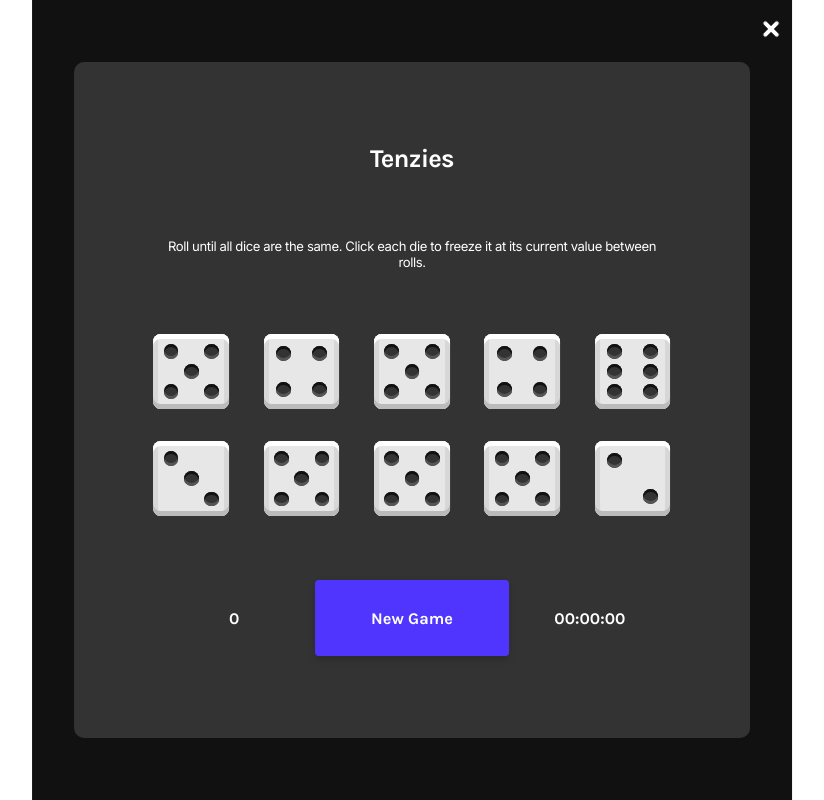
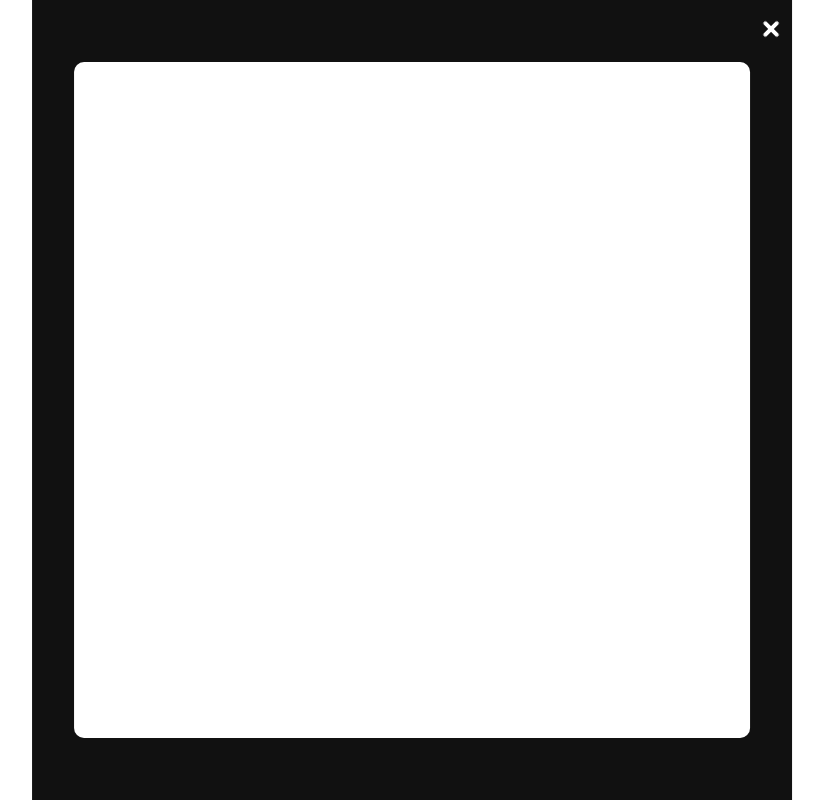
Before and after one commit to pianistoff/tenzies, a React (Create React App) app: page / in a window 1280 px wide. Both pictures are taken after a click on the button 998 px from the left and 31 px from the top of the page. Shown: the whole page, without its empty margins (228-1052 px from the left). Built offline with nearby package versions, Linux system fonts and the light colour scheme.

Commit message:
Place table canvas

```diff
--- a/src/App.jsx
+++ b/src/App.jsx
@@ -5,7 +5,6 @@ import Stopwatch from './components/Stopwatch';
 import Table from './components/Table';
 import { selectDice } from './store/diceSlice';
 import { selectGameOn } from './store/gameOnSlice';
-import { selectTableOpen } from './store/tableOpenSlice';
 import useNewGame from './hooks/useNewGame';
 import useEndGame from './hooks/useEndGame';
 import useFireworks from './hooks/useFireworks';
@@ -16,7 +15,6 @@ import HamburgerMenu from './components/HamburgerMenu';
 export default function App() {
   const dice = useSelector(selectDice);
   const gameOn = useSelector(selectGameOn);
-  const tableOpen = useSelector(selectTableOpen);
   const newGame = useNewGame();
   const roll = useRollDice();
   useEndGame();
@@ -30,7 +28,7 @@ export default function App() {
     <main className="main">
       <div className="outer-box">
         <HamburgerMenu />
-        {tableOpen && <Table />}
+        <Table />
         <div className="inner-box">
           <h1 className="title">Tenzies</h1>
           <p className="instructions">
--- a/src/components/Table.jsx
+++ b/src/components/Table.jsx
@@ -1,7 +1,11 @@
 import React from 'react';
+import { useSelector } from 'react-redux';
+import { selectTableOpen } from '../store/tableOpenSlice';
 
 function Table() {
-  return <div className="table" />;
+  const tableOpen = useSelector(selectTableOpen);
+
+  return <div className={`table ${tableOpen && 'open'}`} />;
 }
 
 export default Table;
--- a/src/styles/index.scss
+++ b/src/styles/index.scss
@@ -18,6 +18,19 @@
 
 .hamburger {
   grid-column: 3;
+}
+
+.table {
+  background-color: white;
+  grid-column: 2;
+  grid-row: 2;
+  border-radius: 10px;
+  transition: transform 0.275s cubic-bezier(0.5, -0.56, 1, 2.4);
+  opacity: 0;
+}
+
+.table.open {
+  opacity: 1;
 }
 
 .inner-box {
@@ -171,6 +184,14 @@
     grid-template-columns: 1fr auto 1fr;
     grid-template-rows: 1fr auto 1fr;
   }
+  .table {
+    width: 84.43271768vh;
+    height: 84.43271768vh;
+    transform: translateX(-5.27704116vh);
+  }
+  .table.open {
+    transform: translateX(0vh);
+  }
   .inner-box {
     width: 84.43271768vh;
     height: 84.43271768vh;
@@ -196,6 +217,14 @@
     grid-template-columns: 1fr auto 1fr;
     grid-template-rows: 1fr auto 1fr;
   }
+  .table {
+    width: 88.88888889vw;
+    height: 88.88888889vw;
+    transform: translateX(-5.555555555vw);
+  }
+  .table.open {
+    transform: translateX(0vw);
+  }
   .inner-box {
     width: 88.88888889vw;
     height: 88.88888889vw;
```
